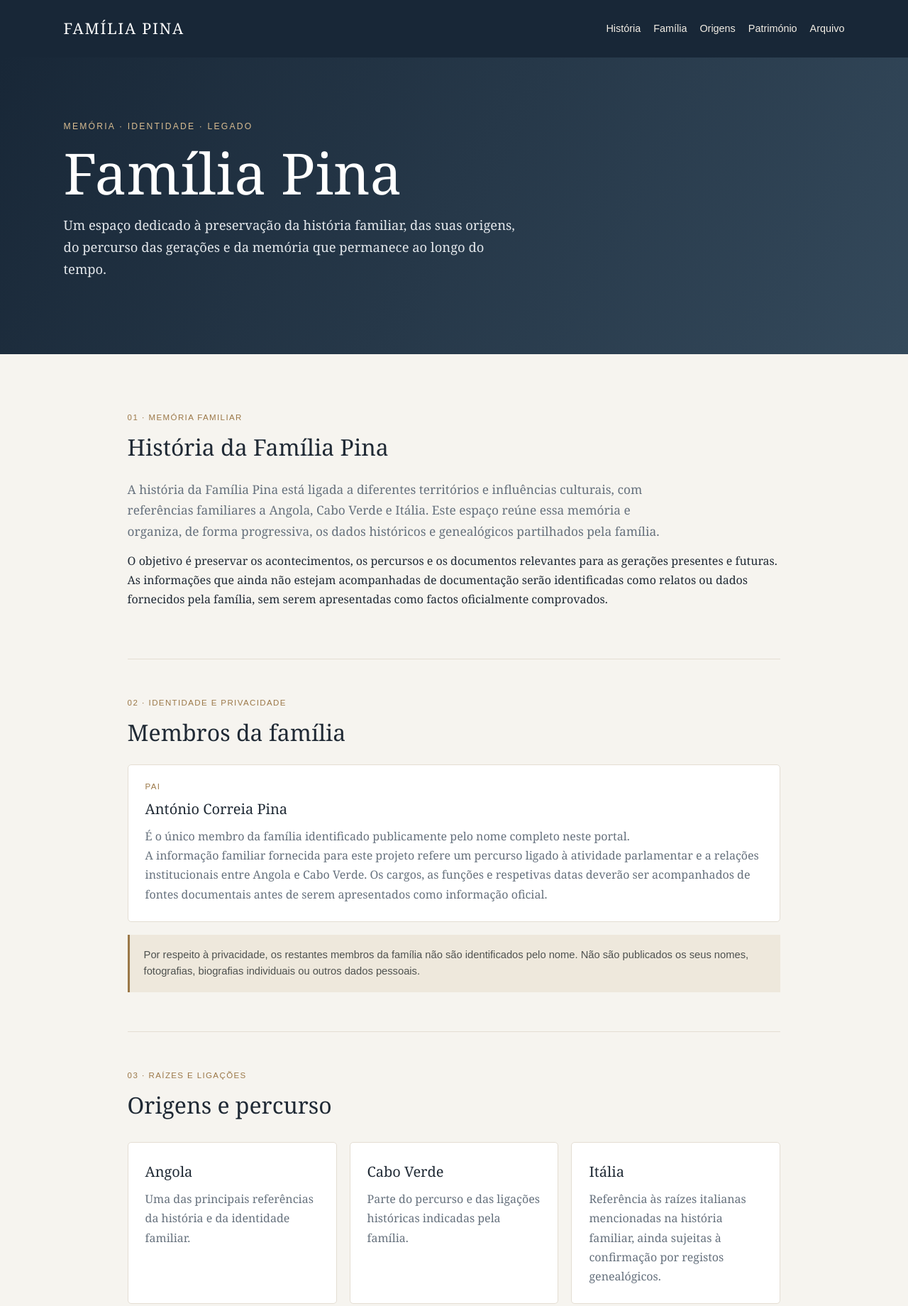
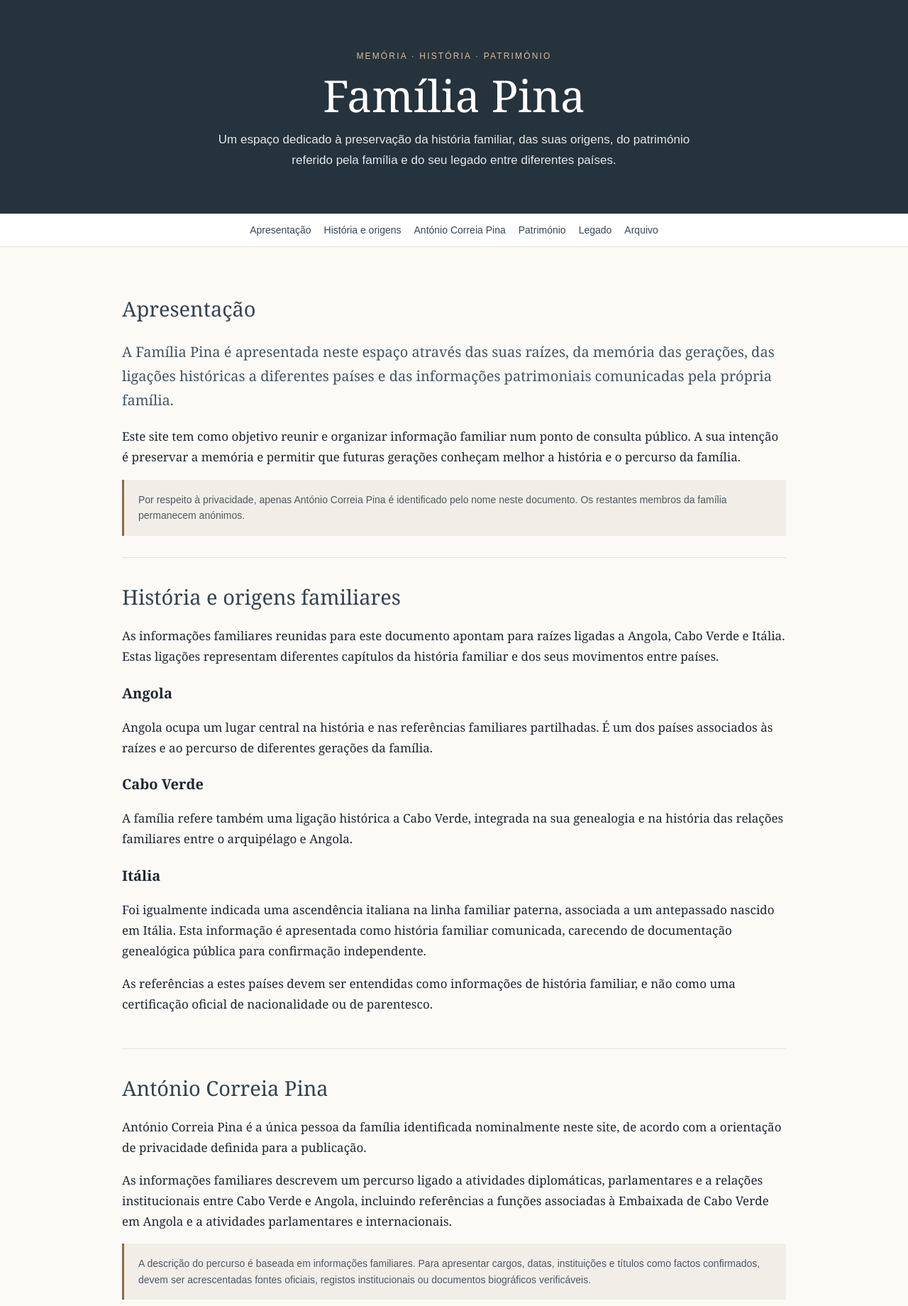
Before and after one commit to manuelpinhalote-arrf/familia-pina, a plain HTML site: page index.html in a window 1280 px wide. Shown: the top 1840 px of the page at 71% size. Drawn offline with Linux system fonts and the light colour scheme.

Commit message:
Add files via upload

```diff
--- a/index.html
+++ b/index.html
@@ -2,197 +2,116 @@
 <html lang="pt">
 <head>
   <meta charset="UTF-8">
-  <meta name="viewport" content="width=device-width, initial-scale=1.0">
-  <meta name="description" content="Portal de memória, história e genealogia da Família Pina.">
-  <title>Família Pina | História e Legado</title>
+  <meta name="viewport" content="width=device-width, initial-scale=1">
+  <meta name="description" content="História, origens, património e legado da Família Pina.">
+  <meta name="robots" content="index, follow">
+  <title>Família Pina | História, Património e Legado</title>
   <style>
-    :root {
-      --ink: #202a35;
-      --muted: #66717d;
-      --paper: #f6f4ef;
-      --white: #ffffff;
-      --accent: #9b7848;
-      --line: #e4ded3;
-      --navy: #182737;
-    }
-    * { box-sizing: border-box; }
-    html { scroll-behavior: smooth; }
-    body {
-      margin: 0;
-      color: var(--ink);
-      background: var(--paper);
-      font-family: Georgia, "Times New Roman", serif;
-      line-height: 1.7;
-    }
-    header {
-      background: var(--navy);
-      color: var(--white);
-      padding: 22px 7%;
-      display: flex;
-      align-items: center;
-      justify-content: space-between;
-      gap: 20px;
-      flex-wrap: wrap;
-    }
-    .brand { font-size: 1.35rem; letter-spacing: .08em; }
-    nav { display: flex; flex-wrap: wrap; gap: 18px; }
-    nav a {
-      color: #f3eee5;
-      text-decoration: none;
-      font: 0.9rem Arial, sans-serif;
-    }
-    nav a:hover { color: #d9bd91; }
-    .hero {
-      min-height: 390px;
-      padding: 90px 7%;
-      background: linear-gradient(120deg, #182737, #34495b);
-      color: white;
-      display: flex;
-      align-items: center;
-    }
-    .hero-inner { max-width: 820px; }
-    .eyebrow {
-      color: #d9bd91;
-      text-transform: uppercase;
-      letter-spacing: .18em;
-      font: 0.76rem Arial, sans-serif;
-    }
-    h1 { font-size: clamp(2.5rem, 7vw, 5rem); line-height: 1.05; margin: 16px 0; font-weight: normal; }
-    .hero p { max-width: 650px; color: #e4e8ec; font-size: 1.15rem; }
-    main { max-width: 1100px; margin: auto; padding: 28px 7% 80px; }
-    section { padding: 55px 0; border-bottom: 1px solid var(--line); }
-    h2 { font-size: 2rem; font-weight: normal; margin: 0 0 18px; }
-    h3 { font-size: 1.25rem; font-weight: normal; margin: 0 0 8px; }
-    p { margin: 0 0 14px; }
-    .intro { color: var(--muted); max-width: 780px; font-size: 1.08rem; }
-    .grid { display: grid; grid-template-columns: repeat(auto-fit, minmax(230px, 1fr)); gap: 18px; margin-top: 25px; }
-    .card {
-      background: var(--white);
-      border: 1px solid var(--line);
-      padding: 24px;
-      border-radius: 5px;
-    }
-    .card p { color: var(--muted); margin-bottom: 0; }
-    .label {
-      color: var(--accent);
-      text-transform: uppercase;
-      letter-spacing: .12em;
-      font: .72rem Arial, sans-serif;
-      margin-bottom: 9px;
-    }
-    .note {
-      background: #eee8dc;
-      border-left: 3px solid var(--accent);
-      padding: 17px 20px;
-      color: #4e514f;
-      font: .92rem/1.6 Arial, sans-serif;
-      margin-top: 18px;
-    }
-    .amount { font-size: clamp(2rem, 5vw, 3.2rem); color: var(--navy); margin: 10px 0; }
-    .muted { color: var(--muted); }
-    footer {
-      background: var(--navy);
-      color: #dce2e7;
-      padding: 30px 7%;
-      text-align: center;
-      font: .85rem Arial, sans-serif;
-    }
-    @media (max-width: 600px) {
-      header { align-items: flex-start; }
-      nav { gap: 12px; }
-      .hero { min-height: 330px; padding-top: 65px; padding-bottom: 65px; }
-      main { padding-left: 6%; padding-right: 6%; }
-    }
+    :root { --ink:#20262d; --muted:#65717d; --accent:#8a6b43; --paper:#fbfaf7; --line:#e7e1d8; }
+    * { box-sizing:border-box; }
+    body { margin:0; font-family:Georgia, "Times New Roman", serif; color:var(--ink); background:var(--paper); line-height:1.7; }
+    header { padding:72px 22px 60px; text-align:center; background:#26333d; color:#fff; }
+    header p { max-width:720px; margin:14px auto 0; color:#e4e7e9; font-family:Arial,sans-serif; }
+    .eyebrow { text-transform:uppercase; letter-spacing:.18em; font:12px Arial,sans-serif; color:#d8bd97; }
+    h1 { font-size:clamp(36px,7vw,62px); line-height:1.08; margin:15px 0; font-weight:500; }
+    nav { display:flex; flex-wrap:wrap; justify-content:center; gap:18px; padding:15px; background:#fff; border-bottom:1px solid var(--line); font:14px Arial,sans-serif; }
+    nav a { color:#394650; text-decoration:none; }
+    main { max-width:980px; margin:auto; padding:32px 22px 70px; }
+    section { padding:30px 0; border-bottom:1px solid var(--line); scroll-margin-top:20px; }
+    h2 { font-size:29px; font-weight:500; margin:0 0 16px; color:#34434d; }
+    h3 { font-size:20px; margin:20px 0 6px; font-weight:600; }
+    p, li { font-size:17px; }
+    .lead { font-size:20px; color:#46535d; }
+    .note { padding:17px 20px; background:#f1eee8; border-left:3px solid var(--accent); font:14px/1.6 Arial,sans-serif; color:#4e5961; }
+    .grid { display:grid; grid-template-columns:repeat(auto-fit,minmax(220px,1fr)); gap:15px; margin-top:18px; }
+    .item { background:#fff; border:1px solid var(--line); padding:18px; border-radius:8px; }
+    .item strong { display:block; color:#34434d; font-size:18px; margin-bottom:5px; }
+    .value { font: bold 23px Arial,sans-serif; color:#71552f; }
+    footer { text-align:center; padding:28px 20px; background:#26333d; color:#e4e7e9; font:13px Arial,sans-serif; }
+    a { color:#795c36; }
   </style>
 </head>
 <body>
 <header>
-    <div class="brand">FAMÍLIA PINA</div>
+  <div class="eyebrow">Memória · História · Património</div>
+  <h1>Família Pina</h1>
+  <p>Um espaço dedicado à preservação da história familiar, das suas origens, do património referido pela família e do seu legado entre diferentes países.</p>
+</header>
 <nav aria-label="Navegação principal">
-      <a href="#historia">História</a>
-      <a href="#familia">Família</a>
-      <a href="#origens">Origens</a>
+  <a href="#apresentacao">Apresentação</a>
+  <a href="#historia">História e origens</a>
+  <a href="#antónio">António Correia Pina</a>
   <a href="#patrimonio">Património</a>
+  <a href="#legado">Legado</a>
   <a href="#arquivo">Arquivo</a>
 </nav>
-  </header>
-
-  <div class="hero">
-    <div class="hero-inner">
-      <div class="eyebrow">Memória · Identidade · Legado</div>
-      <h1>Família Pina</h1>
-      <p>Um espaço dedicado à preservação da história familiar, das suas origens, do percurso das gerações e da memória que permanece ao longo do tempo.</p>
-    </div>
-  </div>
-
 <main>
-    <section id="historia">
-      <div class="label">01 · Memória familiar</div>
-      <h2>História da Família Pina</h2>
-      <p class="intro">A história da Família Pina está ligada a diferentes territórios e influências culturais, com referências familiares a Angola, Cabo Verde e Itália. Este espaço reúne essa memória e organiza, de forma progressiva, os dados históricos e genealógicos partilhados pela família.</p>
-      <p>O objetivo é preservar os acontecimentos, os percursos e os documentos relevantes para as gerações presentes e futuras. As informações que ainda não estejam acompanhadas de documentação serão identificadas como relatos ou dados fornecidos pela família, sem serem apresentadas como factos oficialmente comprovados.</p>
+  <section id="apresentacao">
+    <h2>Apresentação</h2>
+    <p class="lead">A Família Pina é apresentada neste espaço através das suas raízes, da memória das gerações, das ligações históricas a diferentes países e das informações patrimoniais comunicadas pela própria família.</p>
+    <p>Este site tem como objetivo reunir e organizar informação familiar num ponto de consulta público. A sua intenção é preservar a memória e permitir que futuras gerações conheçam melhor a história e o percurso da família.</p>
+    <div class="note">Por respeito à privacidade, apenas António Correia Pina é identificado pelo nome neste documento. Os restantes membros da família permanecem anónimos.</div>
   </section>
 
-    <section id="familia">
-      <div class="label">02 · Identidade e privacidade</div>
-      <h2>Membros da família</h2>
-      <div class="card">
-        <div class="label">Pai</div>
-        <h3>António Correia Pina</h3>
-        <p>É o único membro da família identificado publicamente pelo nome completo neste portal.</p>
-        <p class="muted">A informação familiar fornecida para este projeto refere um percurso ligado à atividade parlamentar e a relações institucionais entre Angola e Cabo Verde. Os cargos, as funções e respetivas datas deverão ser acompanhados de fontes documentais antes de serem apresentados como informação oficial.</p>
-      </div>
-      <div class="note">Por respeito à privacidade, os restantes membros da família não são identificados pelo nome. Não são publicados os seus nomes, fotografias, biografias individuais ou outros dados pessoais.</div>
+  <section id="historia">
+    <h2>História e origens familiares</h2>
+    <p>As informações familiares reunidas para este documento apontam para raízes ligadas a Angola, Cabo Verde e Itália. Estas ligações representam diferentes capítulos da história familiar e dos seus movimentos entre países.</p>
+    <h3>Angola</h3>
+    <p>Angola ocupa um lugar central na história e nas referências familiares partilhadas. É um dos países associados às raízes e ao percurso de diferentes gerações da família.</p>
+    <h3>Cabo Verde</h3>
+    <p>A família refere também uma ligação histórica a Cabo Verde, integrada na sua genealogia e na história das relações familiares entre o arquipélago e Angola.</p>
+    <h3>Itália</h3>
+    <p>Foi igualmente indicada uma ascendência italiana na linha familiar paterna, associada a um antepassado nascido em Itália. Esta informação é apresentada como história familiar comunicada, carecendo de documentação genealógica pública para confirmação independente.</p>
+    <p>As referências a estes países devem ser entendidas como informações de história familiar, e não como uma certificação oficial de nacionalidade ou de parentesco.</p>
   </section>
 
-    <section id="origens">
-      <div class="label">03 · Raízes e ligações</div>
-      <h2>Origens e percurso</h2>
-      <div class="grid">
-        <div class="card">
-          <h3>Angola</h3>
-          <p>Uma das principais referências da história e da identidade familiar.</p>
-        </div>
-        <div class="card">
-          <h3>Cabo Verde</h3>
-          <p>Parte do percurso e das ligações históricas indicadas pela família.</p>
-        </div>
-        <div class="card">
-          <h3>Itália</h3>
-          <p>Referência às raízes italianas mencionadas na história familiar, ainda sujeitas à confirmação por registos genealógicos.</p>
-        </div>
-      </div>
-      <p class="muted" style="margin-top:18px">As referências a ascendência, origem familiar e nacionalidade são conceitos diferentes. A existência de antepassados de determinado país não comprova, por si só, a nacionalidade dos seus descendentes.</p>
+  <section id="antónio">
+    <h2>António Correia Pina</h2>
+    <p>António Correia Pina é a única pessoa da família identificada nominalmente neste site, de acordo com a orientação de privacidade definida para a publicação.</p>
+    <p>As informações familiares descrevem um percurso ligado a atividades diplomáticas, parlamentares e a relações institucionais entre Cabo Verde e Angola, incluindo referências a funções associadas à Embaixada de Cabo Verde em Angola e a atividades parlamentares e internacionais.</p>
+    <div class="note">A descrição do percurso é baseada em informações familiares. Para apresentar cargos, datas, instituições e títulos como factos confirmados, devem ser acrescentadas fontes oficiais, registos institucionais ou documentos biográficos verificáveis.</div>
   </section>
 
   <section id="patrimonio">
-      <div class="label">04 · Informação patrimonial</div>
-      <h2>Património da Família</h2>
-      <div class="card">
-        <p class="muted">Estimativa indicada pelo utilizador para este projeto</p>
-        <div class="amount">397 milhões USD</div>
-        <p>Este valor foi comunicado como estimativa do património familiar. Não foi apresentada, para esta página, uma avaliação independente ou documentação financeira que permita confirmá-lo.</p>
+    <h2>Património da Família Pina</h2>
+    <p>Esta secção reúne os bens e valores patrimoniais comunicados pela família. As localizações e avaliações abaixo são declarações fornecidas para a elaboração deste documento; não constituem, por si só, uma avaliação imobiliária, prova de propriedade ou confirmação independente.</p>
+    <div class="grid">
+      <div class="item">
+        <strong>Itália — Milão</strong>
+        <p>Três casas localizadas em Milão, Itália.</p>
       </div>
-      <div class="note">Por transparência, o montante é apresentado como estimativa comunicada pela família, e não como valor oficialmente auditado ou verificado. Não são divulgados detalhes de contas, ativos, endereços ou outros dados financeiros privados.</div>
+      <div class="item">
+        <strong>Estados Unidos</strong>
+        <p>Uma casa de praia nos Estados Unidos.</p>
+        <div class="value">USD 235.000</div>
+        <p>Valor indicado pela família para a casa de praia; não verificado por avaliação independente.</p>
+      </div>
+      <div class="item">
+        <strong>Angola</strong>
+        <p>Casas e outros imóveis em Angola, conforme informação familiar. A quantidade, as localizações e os valores individuais não foram especificados neste documento.</p>
+      </div>
+    </div>
+    <h3>Estimativa global comunicada</h3>
+    <p class="value">USD 397.000.000</p>
+    <p>Este é o valor global de património que foi indicado para a família durante a preparação do conteúdo. Deve ser tratado como estimativa declarada e não verificada, não como fortuna oficialmente comprovada ou avaliação financeira auditada.</p>
+    <div class="note">Para tornar esta secção mais completa e credível, poderão ser acrescentados documentos de propriedade, avaliações profissionais, datas de avaliação e fontes públicas. Não são publicados endereços exatos, números de registo ou outros dados que possam comprometer a segurança e a privacidade.</div>
+  </section>
+
+  <section id="legado">
+    <h2>Legado e memória familiar</h2>
+    <p>O legado da Família Pina é apresentado através da preservação da sua história, das suas origens, do percurso das gerações e das ligações entre Angola, Cabo Verde e Itália.</p>
+    <p>O objetivo deste espaço é organizar a memória familiar de forma clara, responsável e acessível, distinguindo os relatos transmitidos pela família dos factos sustentados por documentação.</p>
   </section>
 
   <section id="arquivo">
-      <div class="label">05 · Registos e documentação</div>
-      <h2>Arquivo histórico</h2>
-      <p class="intro">Esta secção destina-se a reunir documentos, registos genealógicos, publicações e outros materiais que ajudem a confirmar e preservar a história da Família Pina.</p>
-      <p class="muted">Os documentos serão acrescentados quando estiverem disponíveis e autorizados para divulgação pública. A ausência de um documento nesta página não significa que o acontecimento ou a ligação familiar não exista; significa apenas que ainda não foi publicado aqui um registo de suporte.</p>
-    </section>
-
-    <section id="legado">
-      <div class="label">06 · Continuidade</div>
-      <h2>Legado e memória</h2>
-      <p>Preservar a memória familiar é valorizar as raízes, reconhecer os percursos das gerações e transmitir às gerações futuras uma história organizada, responsável e respeitadora da privacidade de cada pessoa.</p>
+    <h2>Arquivo histórico e documentação</h2>
+    <p>Esta área destina-se a reunir, progressivamente, documentos históricos, registos genealógicos, fotografias autorizadas, publicações e referências institucionais que ajudem a comprovar e contextualizar a história familiar.</p>
+    <p>Não são apresentados documentos como existentes quando ainda não foram fornecidos ou publicados. Novos registos poderão ser integrados à medida que forem disponibilizados e autorizados.</p>
   </section>
 </main>
-
 <footer>
-    <p>Família Pina · Portal de história e memória familiar</p>
-    <p>Conteúdo sujeito a atualização e à confirmação documental das informações históricas.</p>
+  Família Pina · História, património e legado<br>
+  Conteúdo organizado a partir de informações familiares; dados patrimoniais sujeitos a confirmação documental.
 </footer>
 </body>
 </html>
```
Lines whose indentation alone changed are shown as unchanged.
